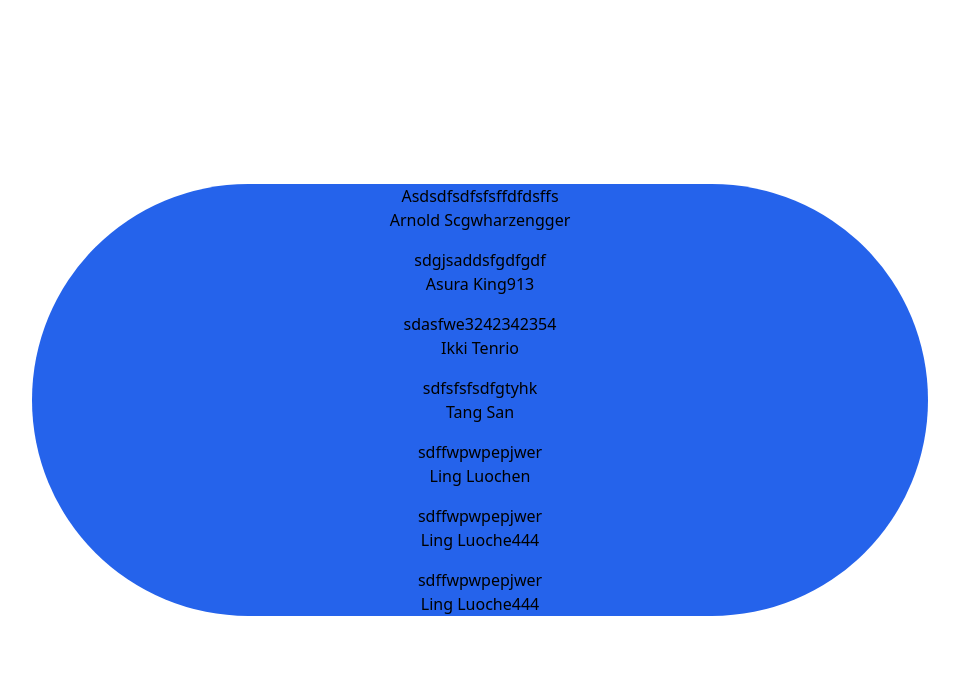
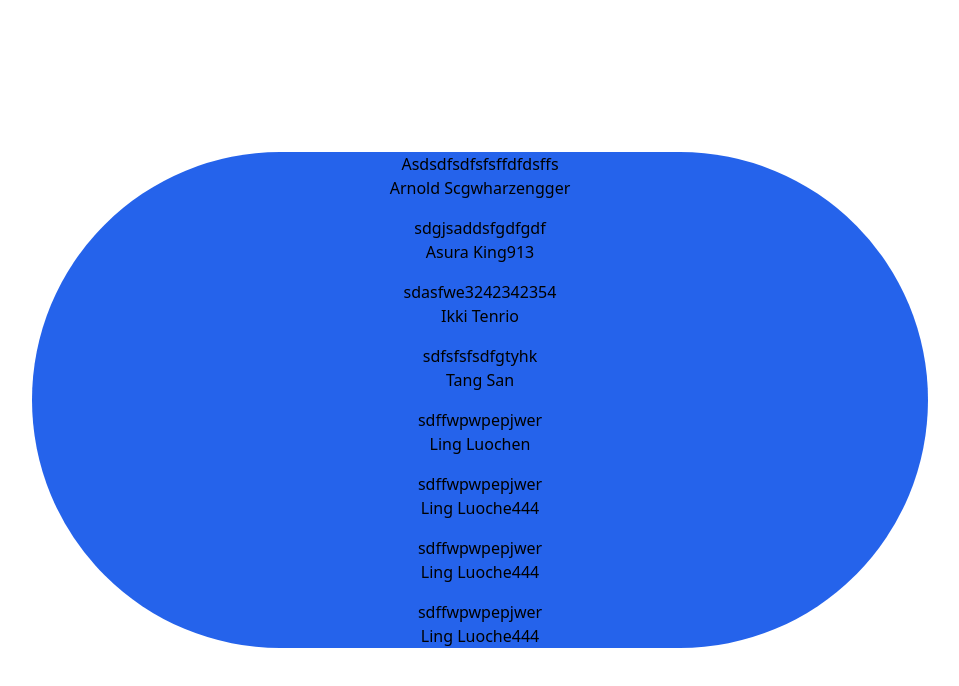
Before and after one commit to Asuraking913/React-tutorial, a React (Vite) app: page / in a window 1280 px wide. Shown: the top 686 px of the page, without its empty margins (160-1119 px from the left). Built offline with nearby package versions, Linux system fonts and the light colour scheme.

Commit message:
new changes

```diff
--- a/src/components/Sidenav.jsx
+++ b/src/components/Sidenav.jsx
@@ -41,6 +41,10 @@ function Sidenav() {
       joke: "sdffwpwpepjwer",
       author: "Ling Luoche444",
     },
+    {
+      joke: "sdffwpwpepjwer",
+      author: "Ling Luoche444",
+    },
   ];
 
   const jokeList = [];
```
